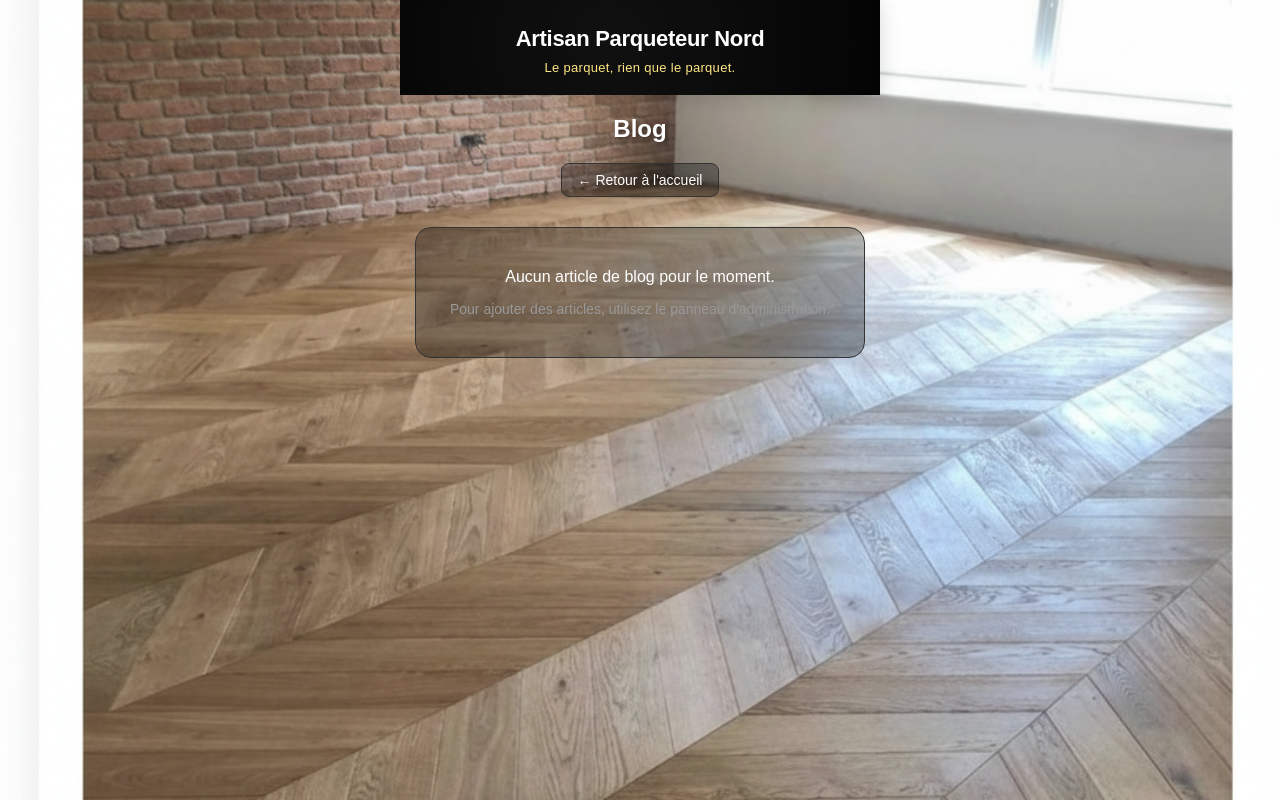
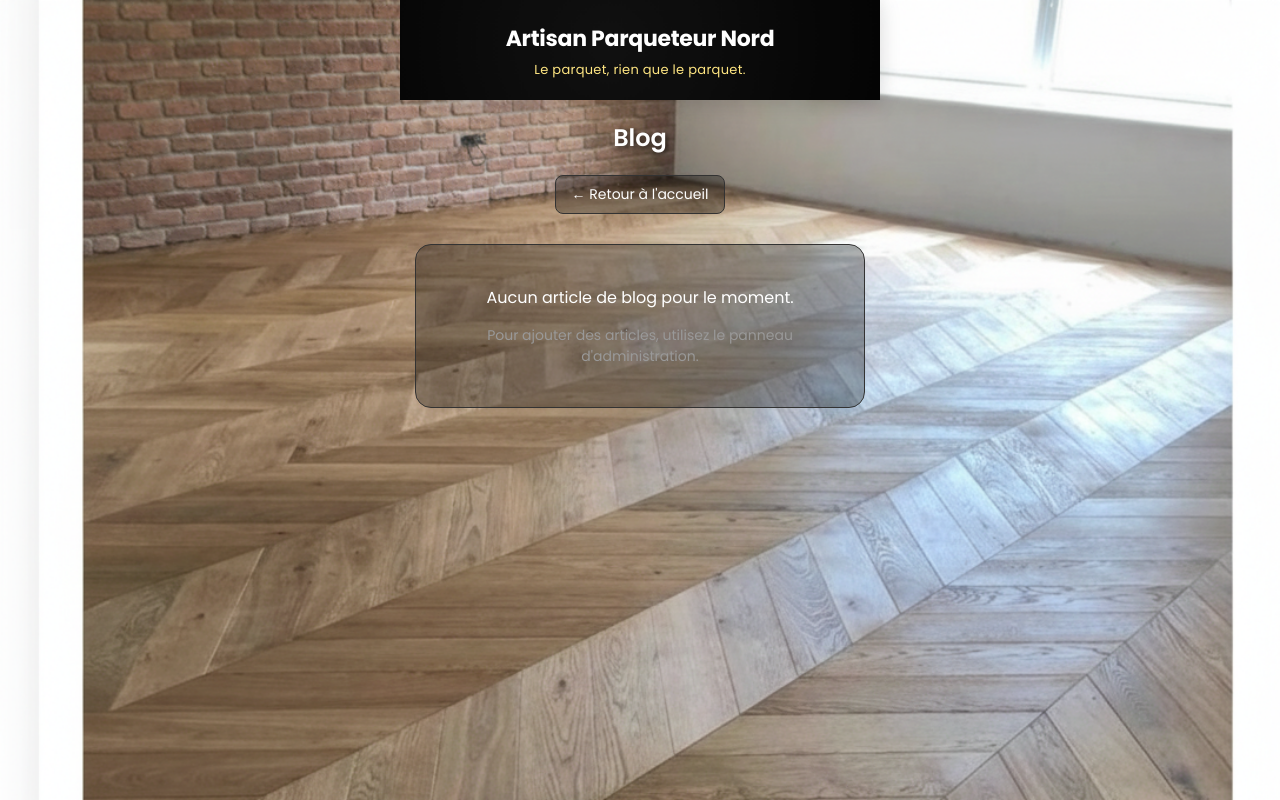
Before and after one commit to incesuali/artisan, a website: page blog.html in a window 1280 px wide. Drawn offline with Linux system fonts and the light colour scheme; no server answers.

Commit message:
Performance: add optimized font loading to blog pages

```diff
--- a/blog.html
+++ b/blog.html
@@ -41,6 +41,13 @@
     <!-- Hreflang -->
     <link rel="alternate" hreflang="fr-FR" href="https://artisanparqueteurnord.xyz/blog.html">
     <link rel="alternate" hreflang="x-default" href="https://artisanparqueteurnord.xyz/blog.html">
+
+    <!-- Font Loading Optimization -->
+    <link rel="preconnect" href="https://fonts.googleapis.com">
+    <link rel="preconnect" href="https://fonts.gstatic.com" crossorigin>
+    <link href="https://fonts.googleapis.com/css2?family=Poppins:wght@400;500;600;700;800&display=swap" rel="stylesheet" media="print" onload="this.media='all'">
+    <noscript><link href="https://fonts.googleapis.com/css2?family=Poppins:wght@400;500;600;700;800&display=swap" rel="stylesheet"></noscript>
+    <link rel="stylesheet" href="style.css">
 
     <!-- Structured Data - Blog -->
     <script type="application/ld+json">
```
